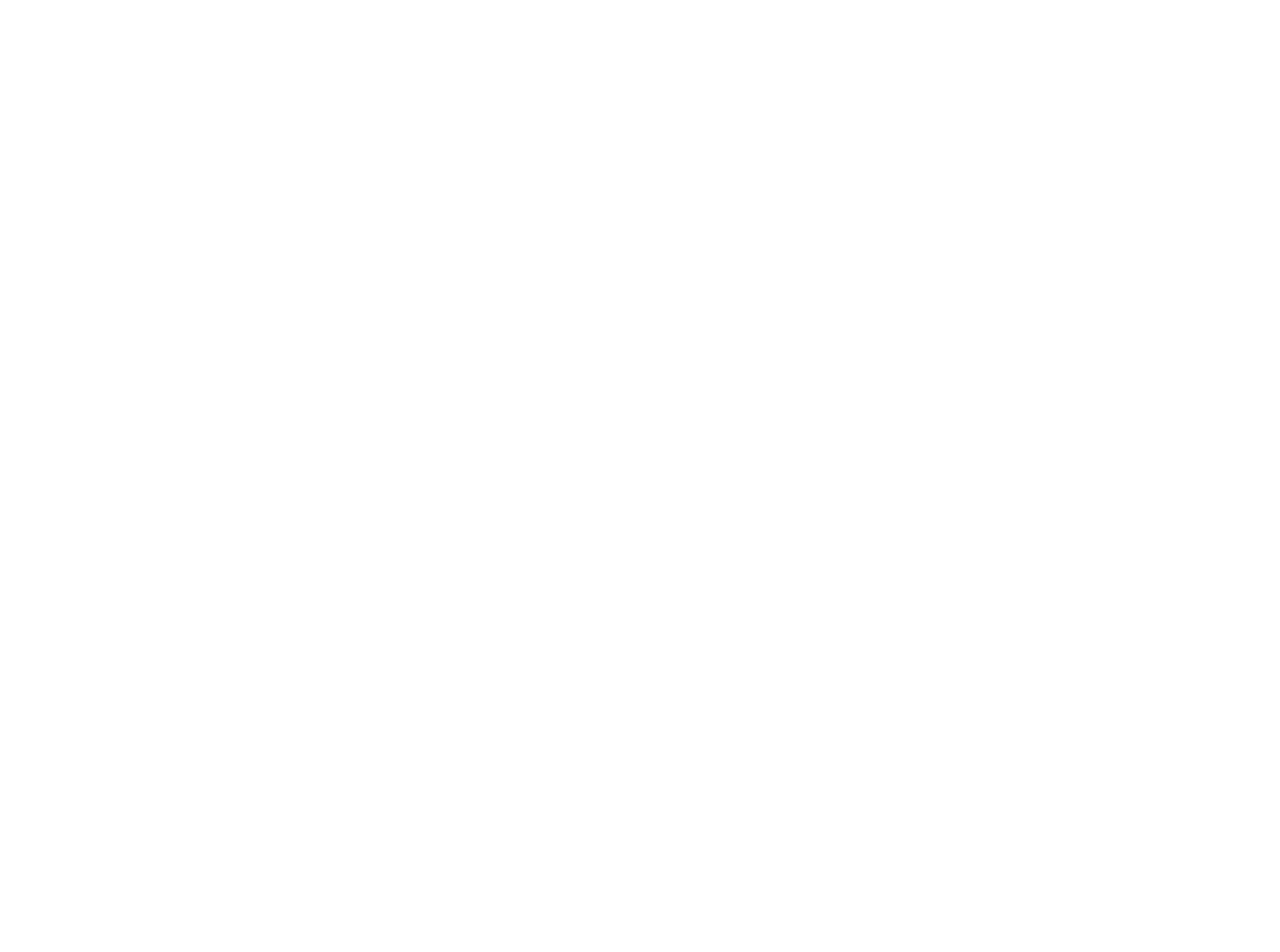
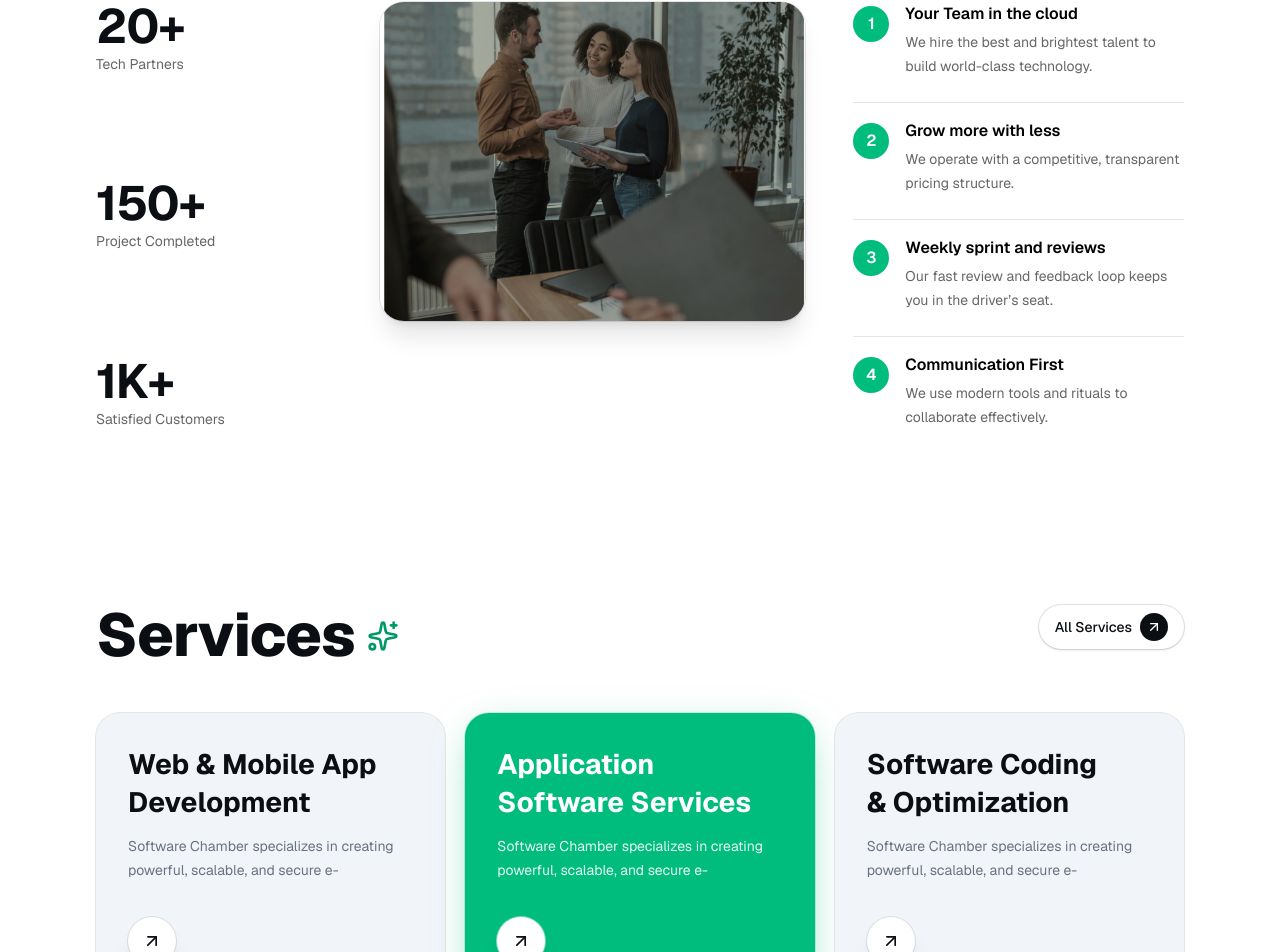
Before and after one commit to ripa01/Software_Chamber, a Next.js app in the folder software-chamber-ui/: page / in a window 1280 px wide. Shown: the part 1346-2298 px from the top of the page. Before the commit the page ends 965 px from the top, so only its background shows below. Built offline with nearby package versions, Linux system fonts and the light colour scheme.

Commit message:
feat: add Services and ValueProposition components; integrate them into Home page layout; include meeting image

```diff
--- a/software-chamber-ui/app/page.tsx
+++ b/software-chamber-ui/app/page.tsx
@@ -1,4 +1,6 @@
 import Banner from "@/components/hero/Banner";
+import Services from "@/components/sections/Services";
+import ValueProposition from "@/components/sections/ValueProposition";
 
 
 
@@ -9,6 +11,8 @@
       <div className="absolute inset-0 bg-[radial-gradient(circle,rgba(0,255,255,0.08)_1px,transparent_1px)] bg-[length:24px_24px]"></div>
 
       <Banner/>
+      <ValueProposition />
+      <Services />
 
     </main>
   );
--- /dev/null
+++ b/software-chamber-ui/components/sections/Services.tsx
@@ -0,0 +1,121 @@
+"use client";
+
+import { ArrowUpRight, Sparkles } from "lucide-react";
+import Link from "next/link";
+
+type Service = {
+  title: string;
+  desc: string;
+  href: string;
+  highlight?: boolean;
+};
+
+const SERVICES: Service[] = [
+  {
+    title: "Web & Mobile App\nDevelopment",
+    desc: "Software Chamber specializes in creating powerful, scalable, and secure e-",
+    href: "/services/web-mobile",
+  },
+  {
+    title: "Application\nSoftware Services",
+    desc: "Software Chamber specializes in creating powerful, scalable, and secure e-",
+    href: "/services/application",
+    highlight: true,
+  },
+  {
+    title: "Software Coding\n& Optimization",
+    desc: "Software Chamber specializes in creating powerful, scalable, and secure e-",
+    href: "/services/optimization",
+  },
+];
+
+export default function Services() {
+  return (
+    <section className="relative bg-white text-[#0B0F13]">
+      <div className="mx-auto max-w-6xl px-4 py-14 sm:px-6 lg:px-8 lg:py-20">
+        {/* Header row */}
+        <div className="mb-10 flex items-start justify-between gap-6 sm:mb-12">
+          <h2 className="text-4xl font-extrabold tracking-[-0.015em] sm:text-6xl">
+            Services{" "}
+            <span className="inline-flex -translate-y-1 align-middle text-emerald-600">
+              <Sparkles className="h-8 w-8" />
+            </span>
+          </h2>
+
+          <Link
+            href="/services"
+            className="group hidden shrink-0 items-center gap-2 rounded-full bg-white px-4 py-2 text-sm font-medium ring-1 ring-black/10 shadow-sm hover:shadow transition sm:inline-flex"
+          >
+            All Services
+            <span className="grid h-7 w-7 place-items-center rounded-full bg-[#0B0F13] text-white transition group-hover:translate-x-0.5">
+              <ArrowUpRight className="h-4 w-4" />
+            </span>
+          </Link>
+        </div>
+
+        {/* Cards */}
+        <div className="grid grid-cols-1 gap-5 sm:grid-cols-2 lg:grid-cols-3">
+          {SERVICES.map((s, i) => (
+            <ServiceCard key={i} {...s} />
+          ))}
+        </div>
+
+        {/* Mobile 'All Services' button */}
+        <div className="mt-8 sm:hidden">
+          <Link
+            href="/services"
+            className="group inline-flex items-center gap-2 rounded-full bg-white px-4 py-2 text-sm font-medium ring-1 ring-black/10 shadow-sm hover:shadow transition"
+          >
+            All Services
+            <span className="grid h-7 w-7 place-items-center rounded-full bg-[#0B0F13] text-white transition group-hover:translate-x-0.5">
+              <ArrowUpRight className="h-4 w-4" />
+            </span>
+          </Link>
+        </div>
+      </div>
+    </section>
+  );
+}
+
+function ServiceCard({ title, desc, href, highlight }: Service) {
+  const base =
+    "relative overflow-hidden rounded-3xl p-7 sm:p-8 ring-1 transition-all";
+  const normal =
+    "bg-slate-100 ring-black/10 hover:-translate-y-[2px] hover:shadow-[0_8px_40px_-12px_rgba(0,0,0,0.15)]";
+  const hi =
+    "bg-emerald-500 text-white ring-emerald-500/20 shadow-[0_10px_40px_-12px_rgba(16,185,129,0.6)]";
+
+  return (
+    <Link href={href} className={`${base} ${highlight ? hi : normal}`}>
+      <div className="flex min-h-[220px] flex-col justify-between">
+        <div>
+          <h3
+            className={`whitespace-pre-line text-2xl font-bold leading-snug sm:text-[28px] ${
+              highlight ? "text-white" : "text-[#0B0F13]"
+            }`}
+          >
+            {title}
+          </h3>
+          <p
+            className={`mt-3 max-w-[34ch] text-sm leading-6 ${
+              highlight ? "text-white/90" : "text-gray-500"
+            }`}
+          >
+            {desc}
+          </p>
+        </div>
+
+        {/* circular arrow button */}
+        <span
+          className={`mt-6 inline-grid h-12 w-12 place-items-center rounded-full shadow-xl ring-1 ${
+            highlight
+              ? "bg-white text-[#0B0F13] ring-white/50"
+              : "bg-white text-[#0B0F13] ring-black/10"
+          }`}
+        >
+          <ArrowUpRight className="h-5 w-5" />
+        </span>
+      </div>
+    </Link>
+  );
+}
--- /dev/null
+++ b/software-chamber-ui/components/sections/ValueProposition.tsx
@@ -0,0 +1,88 @@
+"use client";
+
+export default function ValueProposition() {
+  return (
+    <section className="relative bg-white text-[#0B0F13]">
+      {/* soft fade from the dark hero */}
+      <div className="pointer-events-none absolute -top-6 left-0 right-0 h-6 bg-gradient-to-b from-black/40 to-transparent" />
+
+      <div className="mx-auto max-w-6xl px-4 py-16 sm:px-6 lg:px-8 lg:py-24">
+        {/* heading */}
+        <div className="mb-10 sm:mb-14">
+          <div className="mb-3 inline-flex items-center gap-2 text-emerald-600">
+            <span className="grid h-6 w-6 place-items-center rounded-md bg-emerald-100">✦</span>
+            <span className="text-sm font-semibold">At Software Chamber,</span>
+          </div>
+          <h2 className="text-left text-3xl font-extrabold leading-tight tracking-[-0.015em] sm:text-5xl md:text-[52px]">
+            <span className="text-[#0B0F13]">we specialize in </span>
+            <span className="text-gray-400">turning complex challenges into elegant</span>
+            <br className="hidden sm:block" />
+            <span className="text-gray-400">digital solutions</span>
+            <span className="align-super text-base text-gray-500"> ↟</span>
+          </h2>
+        </div>
+
+        {/* content grid */}
+        <div className="grid grid-cols-1 gap-10 md:grid-cols-12 md:gap-8 lg:gap-12">
+          {/* left KPIs */}
+          <div className="order-3 flex flex-row justify-between gap-8 md:order-1 md:col-span-3 md:flex-col">
+            <KPI k="20+" d="Tech Partners" />
+            <KPI k="150+" d="Project Completed" />
+            <KPI k="1K+" d="Satisfied Customers" />
+          </div>
+
+          {/* middle image */}
+          <div className="order-1 md:order-2 md:col-span-5">
+            <div className="overflow-hidden rounded-3xl shadow-xl ring-1 ring-black/10">
+              <img
+                src="/images/meeting.jpeg"            // put your image here
+                alt="Team collaboration"
+                className="aspect-[4/3] h-auto w-full object-cover"
+              />
+            </div>
+          </div>
+
+          {/* right bullets */}
+          <div className="order-2 md:order-3 md:col-span-4">
+            <ol className="space-y-6">
+              <Bullet n={1} title="Your Team in the cloud" desc="We hire the best and brightest talent to build world-class technology." />
+              <Divider />
+              <Bullet n={2} title="Grow more with less" desc="We operate with a competitive, transparent pricing structure." />
+              <Divider />
+              <Bullet n={3} title="Weekly sprint and reviews" desc="Our fast review and feedback loop keeps you in the driver’s seat." />
+              <Divider />
+              <Bullet n={4} title="Communication First" desc="We use modern tools and rituals to collaborate effectively." />
+            </ol>
+          </div>
+        </div>
+      </div>
+    </section>
+  );
+}
+
+function KPI({ k, d }: { k: string; d: string }) {
+  return (
+    <div className="min-w-[110px]">
+      <div className="text-3xl font-bold tracking-tight sm:text-4xl lg:text-5xl">{k}</div>
+      <div className="mt-1 text-sm text-black/60">{d}</div>
+    </div>
+  );
+}
+
+function Bullet({ n, title, desc }: { n: number; title: string; desc: string }) {
+  return (
+    <li className="flex gap-4">
+      <span className="mt-1 grid h-9 w-9 shrink-0 place-items-center rounded-full bg-emerald-500 text-base font-semibold text-white">
+        {n}
+      </span>
+      <div>
+        <div className="text-base font-semibold text-black">{title}</div>
+        <p className="mt-1 text-sm leading-6 text-black/60">{desc}</p>
+      </div>
+    </li>
+  );
+}
+
+function Divider() {
+  return <div className="my-4 h-px w-full bg-black/10" />;
+}
```
Also changed, not shown: software-chamber-ui/public/images/meeting.jpeg (added).
